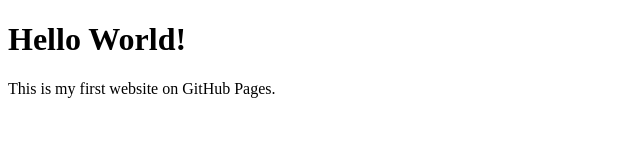
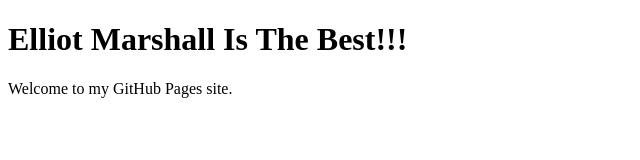
Before and after one commit to ElliotMarshalls/Elliot-Marshall.com, a plain HTML site: page index.html in a window 1280 px wide. Shown: the whole page, without its empty margins (0-640 px from the left). Drawn offline with Linux system fonts and the light colour scheme.

Commit message:
Update index.html

```diff
--- a/index.html
+++ b/index.html
@@ -1,10 +1,10 @@
 <!DOCTYPE html>
 <html>
 <head>
-  <title>My Free Website</title>
+  <title>My GitHub Website</title>
 </head>
 <body>
-  <h1>Hello World!</h1>
-  <p>This is my first website on GitHub Pages.</p>
+  <h1>Elliot Marshall Is The Best!!!</h1>
+  <p>Welcome to my GitHub Pages site.</p>
 </body>
 </html>
```
